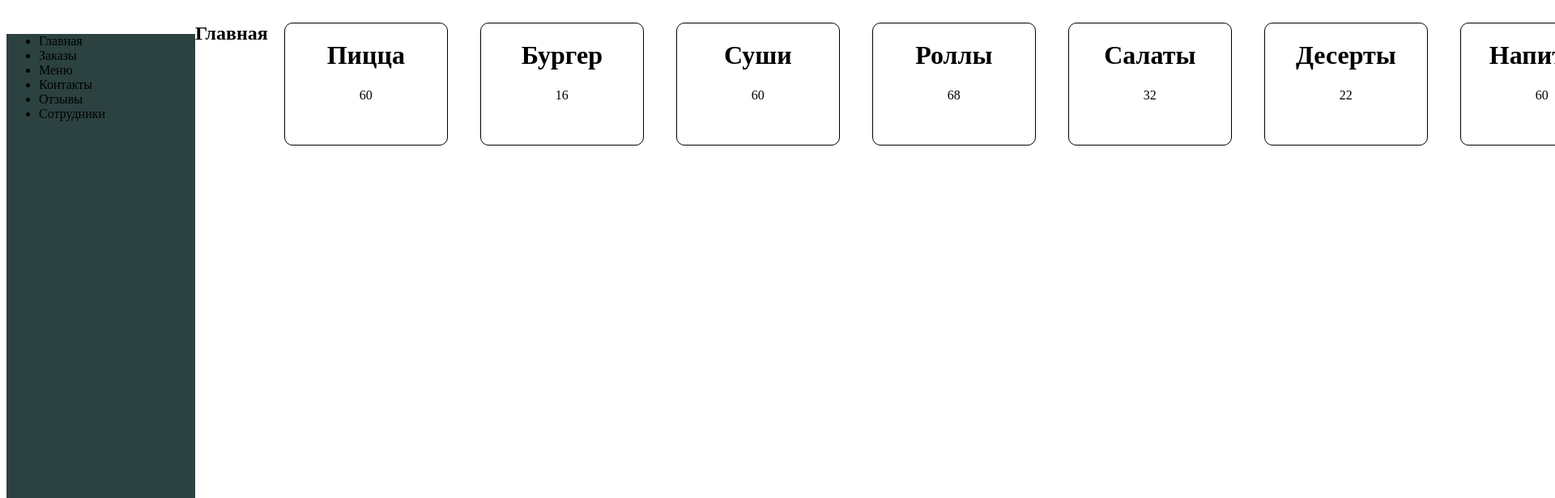
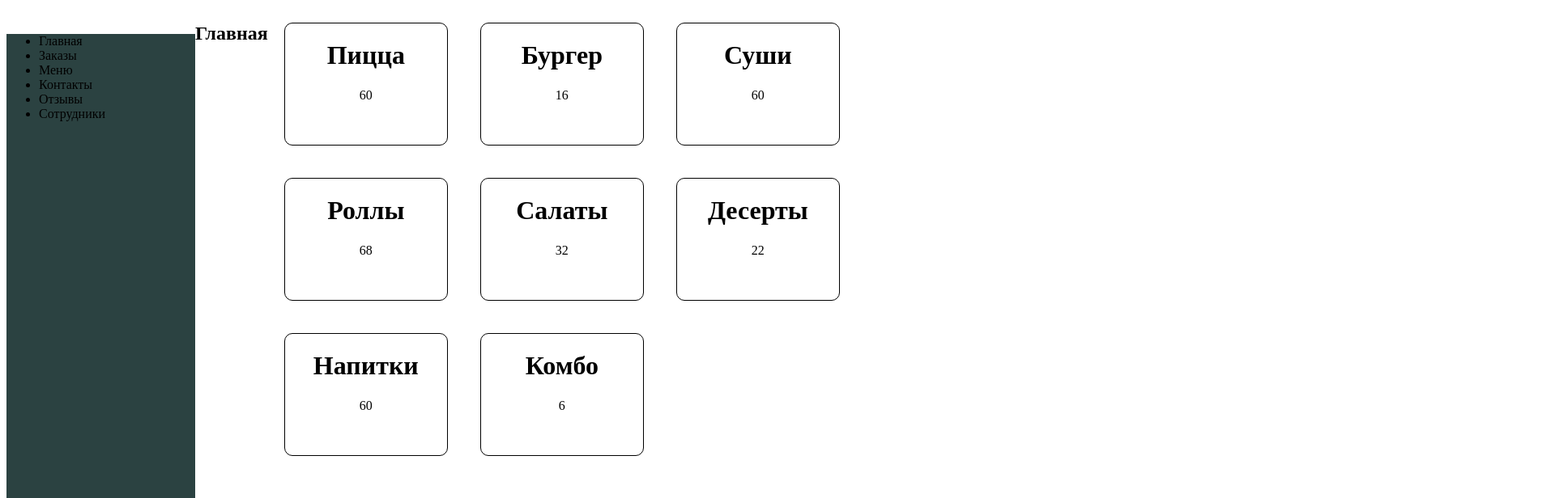
Before and after one commit to AizhanAidarova/Food-Planet, a React (Create React App) app: page /admin in a window 1280 px wide. Shown: the top 616 px of the page at 81% size, 1920 px wide, since content can reach past the window. Built offline with nearby package versions, Linux system fonts and the light colour scheme.

Commit message:
feat:merge admin container

```diff
--- a/src/AdminPage/AdminContainer/AdminContainer.jsx
+++ b/src/AdminPage/AdminContainer/AdminContainer.jsx
@@ -19,10 +19,10 @@ const AdminContainer = () => {
                     </ul>
                 </nav>
             </div>
+            <div>
+                <h2>Главная</h2>
+            </div>
             <div className={style.adminBlock1}>
-                <div>
-                    <h2>Главная</h2>
-                </div>
                 <div className={style.adminBlock}>
                     <h1>Пицца</h1>
                     <p>60</p>
--- a/src/AdminPage/AdminContainer/AdminContainer.module.css
+++ b/src/AdminPage/AdminContainer/AdminContainer.module.css
@@ -9,6 +9,8 @@
 }
 .adminBlock1{
     display: flex;
+    flex-wrap: wrap;
+    align-content: flex-start;
 
 }
 .adminBlock2{
```
